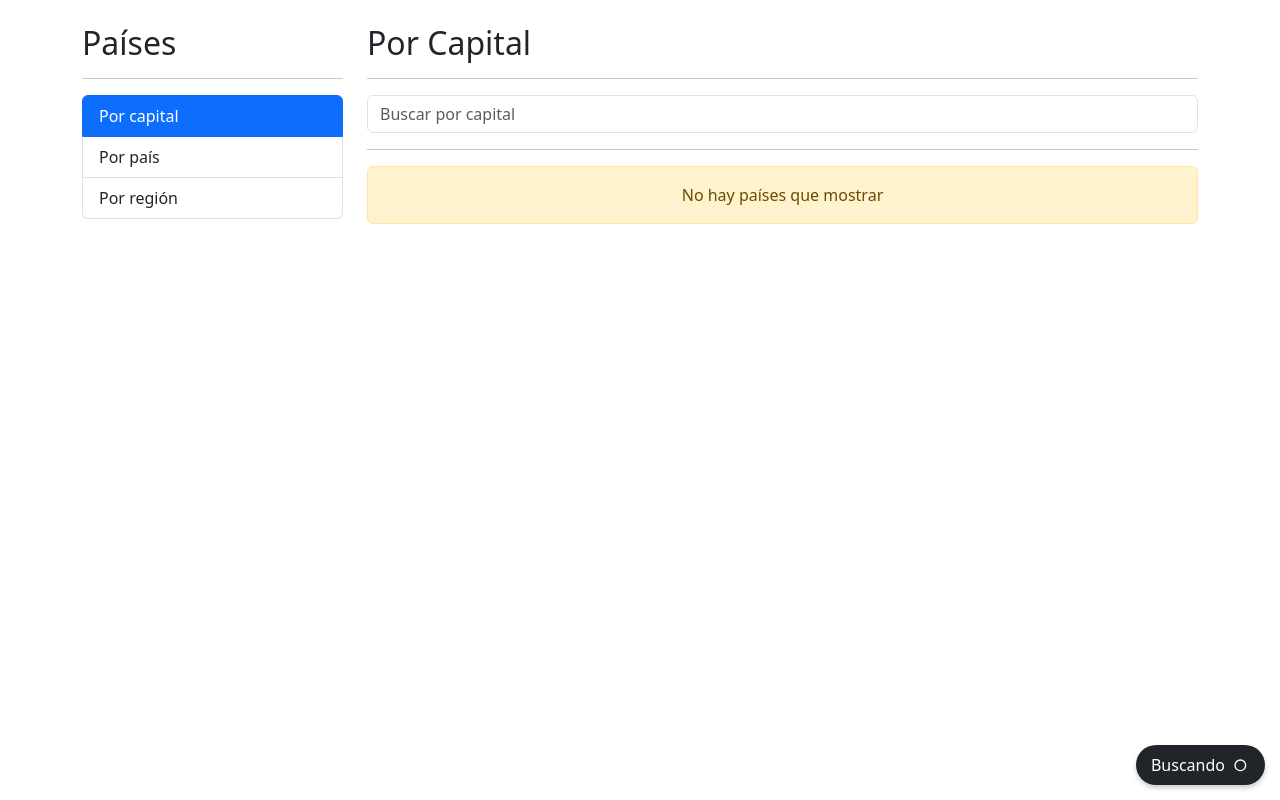
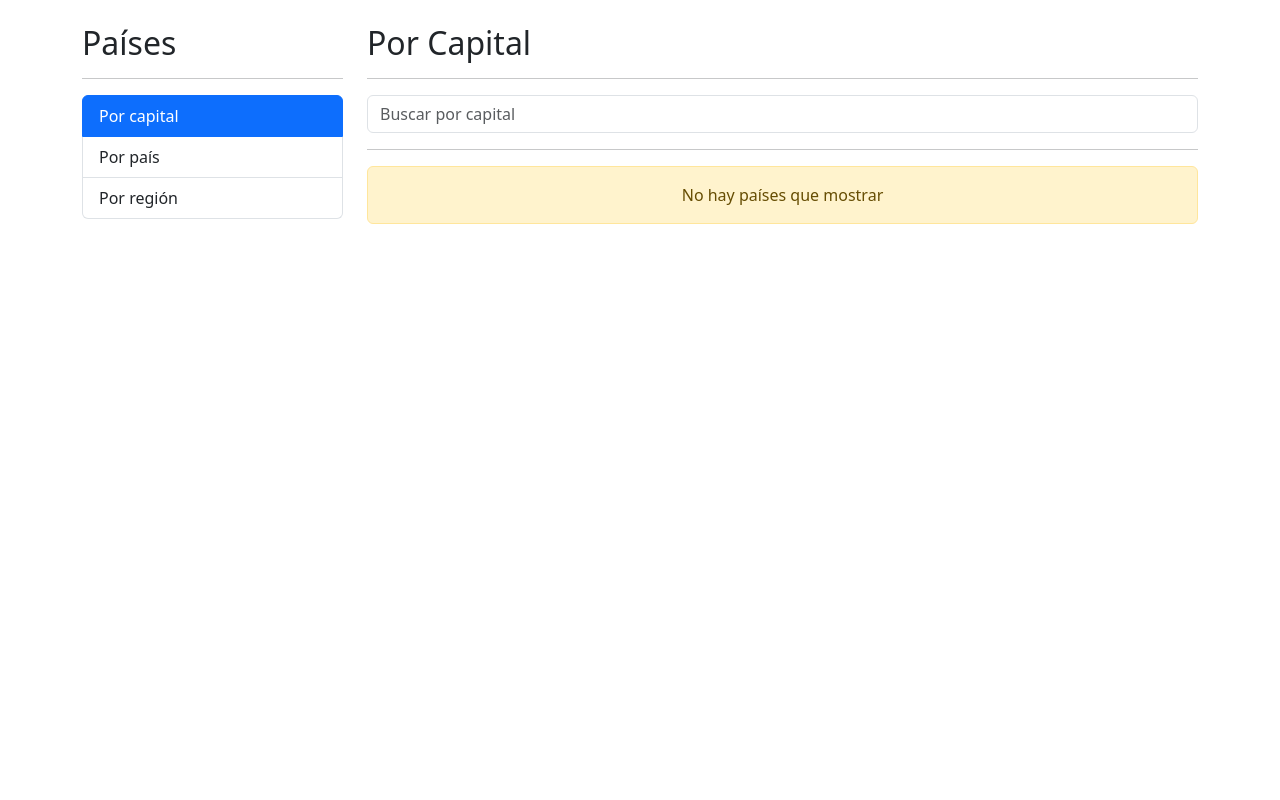
Before and after one commit to alvaroHdZ95/04-countryApp, an Angular app: page /countries/by-capital in a window 1280 px wide. Built offline with nearby package versions, Linux system fonts and the light colour scheme.

Commit message:
S10 - Mostrar y ocultar el LoadingSpinner

```diff
--- a/src/app/countries/pages/by-capital-page/by-capital-page.component.html
+++ b/src/app/countries/pages/by-capital-page/by-capital-page.component.html
@@ -14,7 +14,7 @@
 
 <div class="row">
   <div class="col">
-    <shared-loading-spinner></shared-loading-spinner>
+    <shared-loading-spinner *ngIf="isLoading"></shared-loading-spinner>
 
     <!-- Resultados de la búsqueda -->
     <countries-table [countries]="countries"></countries-table>
--- a/src/app/countries/pages/by-capital-page/by-capital-page.component.ts
+++ b/src/app/countries/pages/by-capital-page/by-capital-page.component.ts
@@ -9,14 +9,19 @@
 })
 export class ByCapitalPageComponent {
 
-  public countries: Country[] = []
+  public countries: Country[] = [];
+  public isLoading: boolean = false;
 
   constructor( private countriesService: CountriesService) {}
 
   searchByCapital( term:string ):void {
+
+    this.isLoading = true;
+
     this.countriesService.searchByCapital( term )
       .subscribe( countries => {
         this.countries = countries;
+        this.isLoading = false;
       })
   }
 
```
